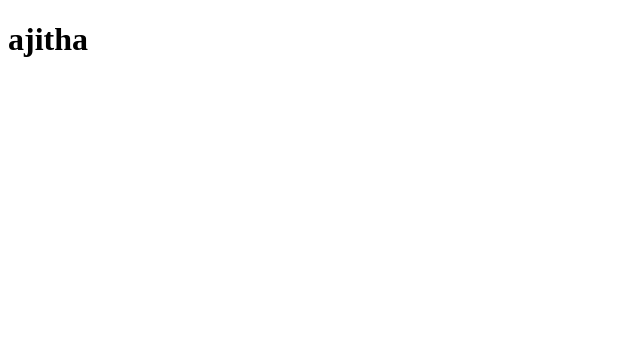
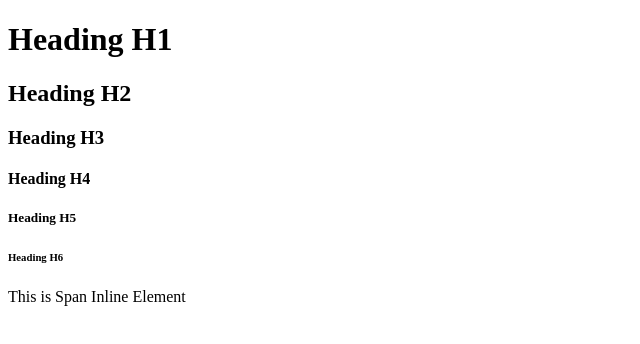
Before and after one commit to Ajitha-Bommidi/JFS15, a plain HTML site: page index.html in a window 1280 px wide. Shown: the whole page, without its empty margins (0-640 px from the left). Drawn offline with Linux system fonts and the light colour scheme.

Commit message:
Block Element

```diff
--- a/index.html
+++ b/index.html
@@ -6,6 +6,15 @@
     <title>Document</title>
 </head>
 <body>
-<h1>ajitha</h1>
+    <!--Block Level Elements-->
+    <h1>Heading H1</h1>
+    <h2>Heading H2</h2>
+    <h3>Heading H3</h3>
+    <h4>Heading H4</h4>
+    <h5>Heading H5</h5>
+    <h6>Heading H6</h6>
+
+    <!-- Inline Elements -->
+     <span>This is Span Inline Element</spam>
 </body>
 </html>
```
